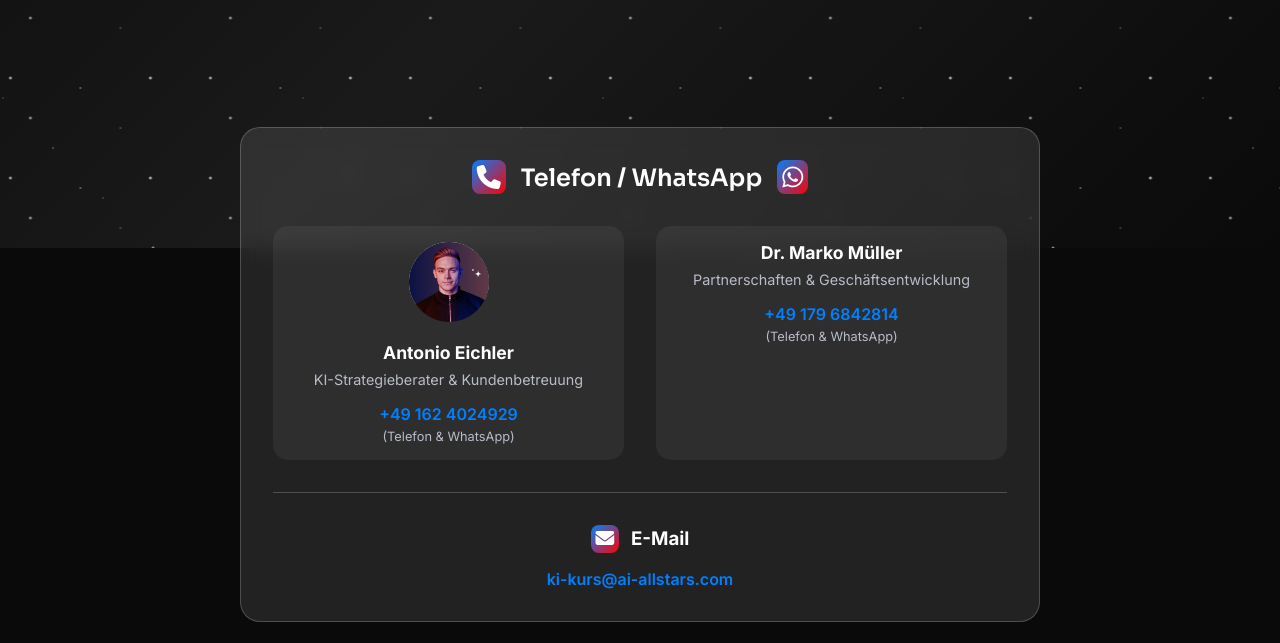
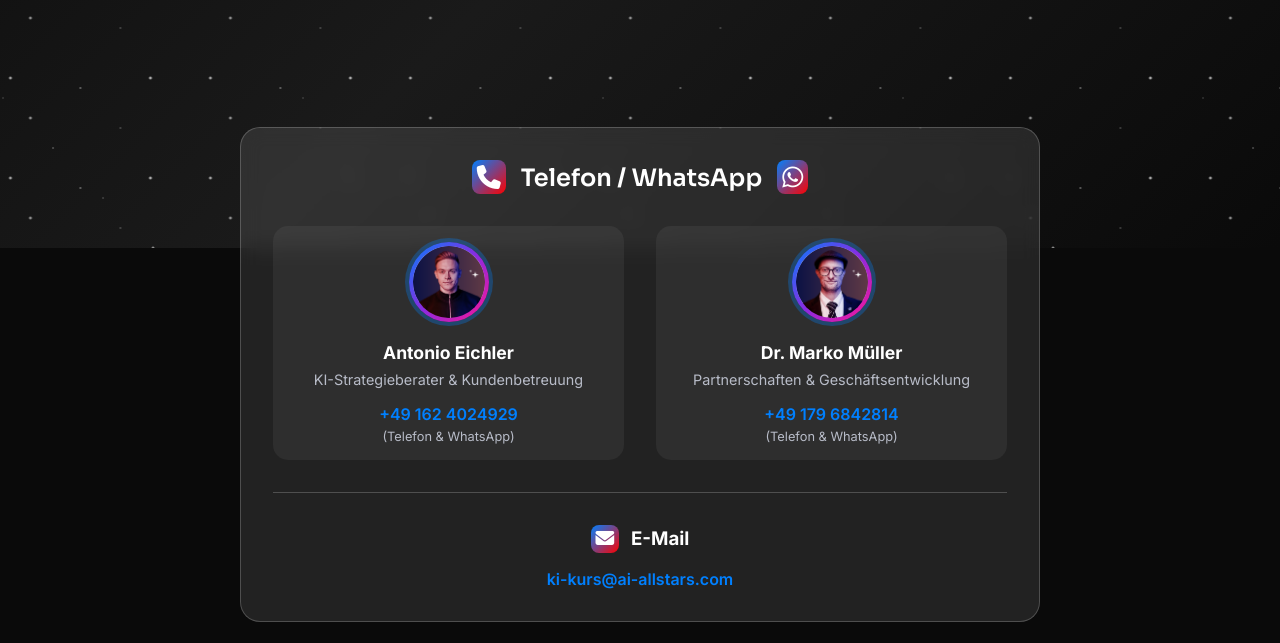
Before and after one commit to 2Patrick1111/kurs, a Flask app: page / in a window 1280 px wide. Shown: the part 552-1195 px from the top of the page. Run offline with Flask 3, Linux system fonts and the light colour scheme.

Commit message:
Enhance appearance of team member photos with a decorative border
Adds a gradient border and shadow to the contact person image in kontakt.html.

Replit-Commit-Author: Agent
Replit-Commit-Session-Id: 24450db1-d3b4-4f73-a2b5-f6c2bc65c6a2
Replit-Commit-Screenshot-Url: https://storage.googleapis.com/screenshot-production-us-central1/fd4cdddb-ef5b-437a-a1d5-8f8e6b62832b/24450db1-d3b4-4f73-a2b5-f6c2bc65c6a2/pbVbmN9

```diff
--- a/static/css/website-styles.css
+++ b/static/css/website-styles.css
@@ -494,7 +494,10 @@ body {
     border-radius: 50%;
     object-fit: cover;
     margin-bottom: 1rem;
-    border: 3px solid var(--gradient-primary);
+    border: 4px solid transparent;
+    background: linear-gradient(135deg, #0080FF, #8A2BE2, #FF1493) border-box;
+    background-clip: border-box;
+    box-shadow: 0 0 0 4px rgba(0, 128, 255, 0.3);
 }
 
 .contact-name {
--- a/templates/kontakt.html
+++ b/templates/kontakt.html
@@ -39,6 +39,7 @@
                         </div>
 
                         <div class="contact-person">
+                            <img src="{{ url_for('static', filename='images/marko-mueller.png') }}" alt="Dr. Marko Müller" class="contact-person-image">
                             <p class="contact-name"><strong>Dr. Marko Müller</strong></p>
                             <p class="contact-title">Partnerschaften & Geschäftsentwicklung</p>
                             <p class="contact-number">
```
Also changed, not shown: attached_assets/Marko_1753006653736.png (added), static/images/marko-mueller.png (added).
